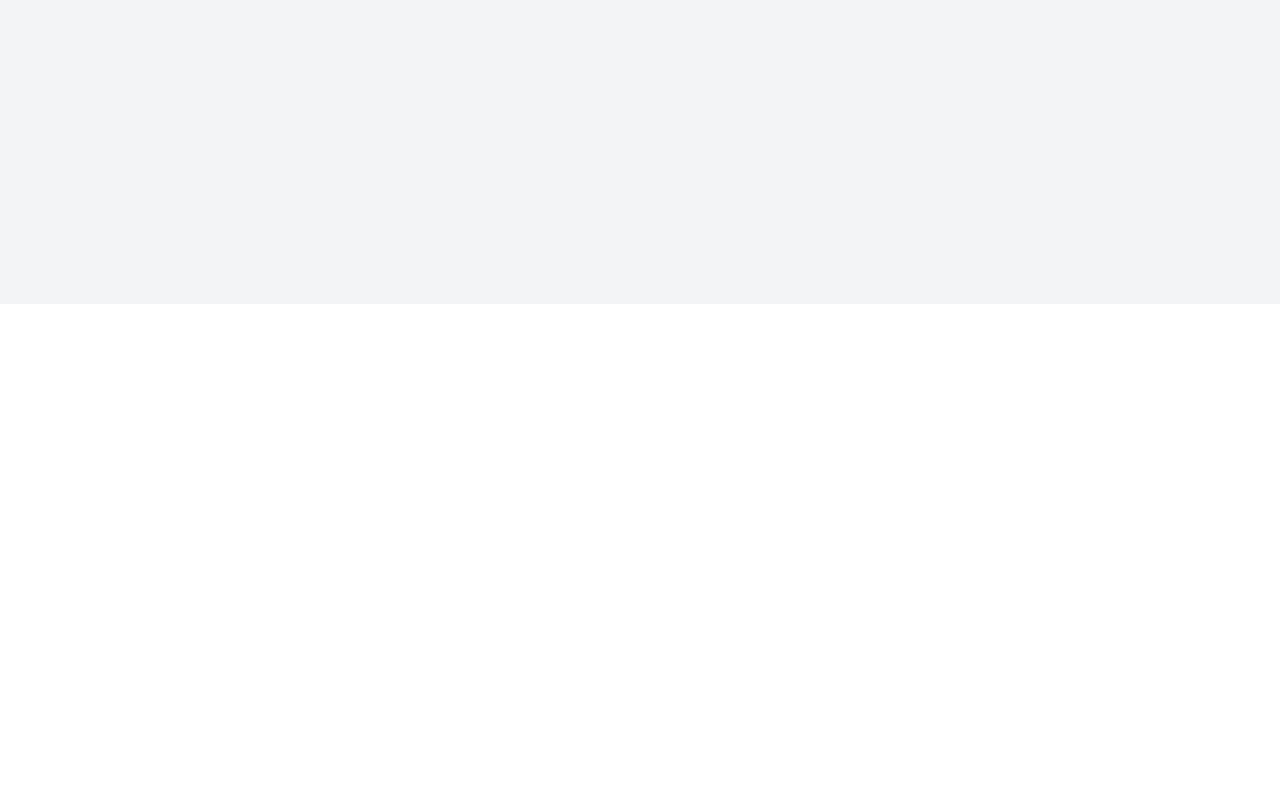
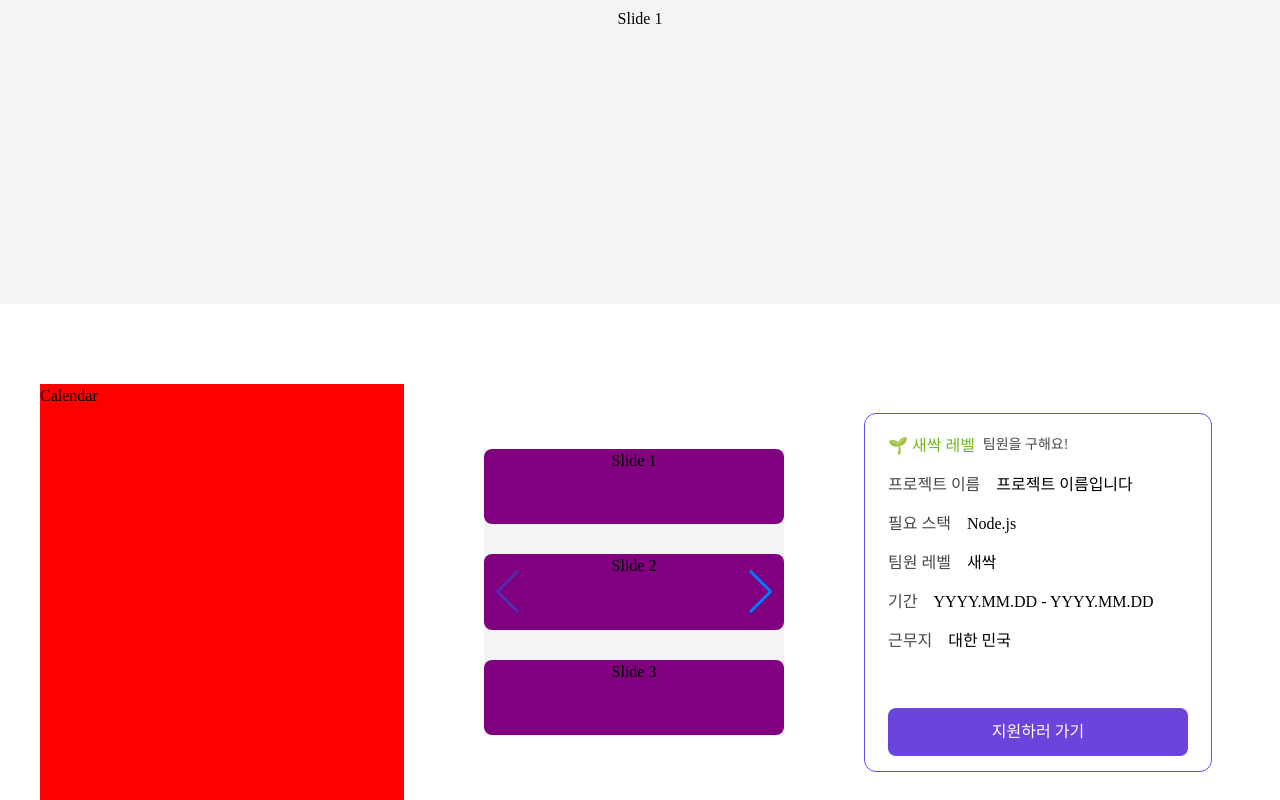
Before and after one commit to Team-Detto/Detto, a React (Create React App) app: page / in a window 1280 px wide. Shown: the part 266-1066 px from the top of the page. Before the commit the page ends 800 px from the top, so only its background shows below. Built offline with nearby package versions, Linux system fonts and the light colour scheme.

Commit message:
design : swiper styled component로 변경, 캘린더(슬라이드,상세글 UI 구현) fix : banner css 파일 삭제, styled component로 변경, swiper 단일 이동 버튼 none 구현

```diff
--- /dev/null
+++ b/src/components/main/Calendar/MainCalendar.tsx
@@ -0,0 +1,49 @@
+import styled from '@emotion/styled';
+import ProjectDetail from './ProjectDetail';
+import ProjectList from './ProjectList';
+
+const MainCalendar = () => {
+  return (
+    <MainCalendarWrap>
+      <CalendarContainer>Calendar</CalendarContainer>
+      <ProjectListContainer>
+        <ProjectList />
+      </ProjectListContainer>
+      <ProjectDetailContainer>
+        <ProjectDetail />
+      </ProjectDetailContainer>
+    </MainCalendarWrap>
+  );
+};
+const MainCalendarWrap = styled.div`
+  width: 73.25rem;
+  height: 26rem;
+  margin-top: 80px;
+  display: flex;
+  align-items: center;
+  justify-content: center;
+`;
+const CalendarContainer = styled.div`
+  width: 22.75rem;
+  height: 26rem;
+  background-color: red;
+`;
+const ProjectListContainer = styled.div`
+  width: 18.75rem;
+  height: 26rem;
+  margin-left: 5rem;
+  margin-right: 5rem;
+  display: flex;
+  align-items: center;
+`;
+const ProjectDetailContainer = styled.div`
+  width: 21.75rem;
+  height: 22.4375rem;
+  border: 1px solid #5d50f0;
+  border-radius: 0.75rem;
+`;
+
+export default MainCalendar;
+
+// 캘린더 오늘 날짜에 클릭 이벤트
+// 수직 슬라이더 한칸씩 이동
--- /dev/null
+++ b/src/components/main/Calendar/ProjectDetail.tsx
@@ -0,0 +1,67 @@
+import styled from '@emotion/styled';
+
+const ProjectDetail = () => {
+  return (
+    <ProjectDetailWrap>
+      <ProjectDetailContainer>
+        <ProjectDetailSproutTextDiv>🌱 새싹 레벨</ProjectDetailSproutTextDiv>
+        <ProjectDetailTitleAreaDiv>팀원을 구해요!</ProjectDetailTitleAreaDiv>
+      </ProjectDetailContainer>
+      <ProjectDetailContainer>
+        <ProjectDetailTextAreaDiv>프로젝트 이름</ProjectDetailTextAreaDiv>
+        <div>프로젝트 이름입니다</div>
+      </ProjectDetailContainer>
+      <ProjectDetailContainer>
+        <ProjectDetailTextAreaDiv>필요 스택</ProjectDetailTextAreaDiv>
+        <div>Node.js</div>
+      </ProjectDetailContainer>
+      <ProjectDetailContainer>
+        <ProjectDetailTextAreaDiv>팀원 레벨</ProjectDetailTextAreaDiv>
+        <div>새싹</div>
+      </ProjectDetailContainer>
+      <ProjectDetailContainer>
+        <ProjectDetailTextAreaDiv>기간</ProjectDetailTextAreaDiv>
+        <div>YYYY.MM.DD - YYYY.MM.DD</div>
+      </ProjectDetailContainer>
+      <ProjectDetailContainer>
+        <ProjectDetailTextAreaDiv>근무지</ProjectDetailTextAreaDiv>
+        <div>대한 민국</div>
+      </ProjectDetailContainer>
+
+      <ProjectDetailButton>지원하러 가기</ProjectDetailButton>
+    </ProjectDetailWrap>
+  );
+};
+const ProjectDetailWrap = styled.div`
+  width: 18.75rem;
+  height: 12.125rem;
+  margin: 20px auto 0 auto;
+`;
+const ProjectDetailContainer = styled.div`
+  display: flex;
+  direction: row;
+  margin: 15px 0;
+`;
+const ProjectDetailTitleAreaDiv = styled.div`
+  color: #464646;
+  font-size: 0.875rem;
+  margin-left: 0.5rem;
+`;
+const ProjectDetailTextAreaDiv = styled.div`
+  color: #464646;
+  font-size: 1rem;
+  margin-right: 1rem;
+`;
+const ProjectDetailSproutTextDiv = styled.div`
+  color: #72b819;
+`;
+
+const ProjectDetailButton = styled.button`
+  background: #6b43dd;
+  width: 18.75rem;
+  height: 3rem;
+  border-radius: 0.5rem;
+  margin-top: 40px;
+  color: #fff;
+`;
+export default ProjectDetail;
--- /dev/null
+++ b/src/components/main/Calendar/ProjectList.tsx
@@ -0,0 +1,28 @@
+import SwiperCore, { Navigation, Scrollbar } from 'swiper';
+import { Swiper, SwiperSlide } from 'swiper/react';
+import 'swiper/swiper.min.css';
+import 'swiper/components/navigation/navigation.min.css';
+import './projectListSwiper.css';
+
+const ProjectList = () => {
+  return (
+    <>
+      <Swiper
+        className="project-list-swiper-wrap "
+        spaceBetween={30}
+        slidesPerView={3}
+        navigation={true}
+        pagination={{ clickable: true }}
+        direction="vertical"
+      >
+        <SwiperSlide className="project-slider-list">Slide 1</SwiperSlide>
+        <SwiperSlide className="project-slider-list">Slide 2</SwiperSlide>
+        <SwiperSlide className="project-slider-list">Slide 3</SwiperSlide>
+        <SwiperSlide className="project-slider-list">Slide 4</SwiperSlide>
+        <SwiperSlide className="project-slider-list">Slide 5</SwiperSlide>
+        <SwiperSlide className="project-slider-list">Slide 6</SwiperSlide>
+      </Swiper>
+    </>
+  );
+};
+export default ProjectList;
--- /dev/null
+++ b/src/components/main/Calendar/projectListSwiper.css
@@ -0,0 +1,13 @@
+.project-list-swiper-wrap {
+  width: 18.75rem;
+  height: 17.9375rem;
+  background: #f2f4f6;
+  text-align: center;
+}
+
+.project-slider-list {
+  width: 100%;
+  height: 85px;
+  background: purple;
+  border-radius: 0.5rem;
+}
--- a/src/components/main/banner/MainBanner.tsx
+++ b/src/components/main/banner/MainBanner.tsx
@@ -1,25 +1,54 @@
-import SwiperCore, { Navigation, Scrollbar } from 'swiper';
+import SwiperCore, { Navigation, Scrollbar, Pagination } from 'swiper';
 import { Swiper, SwiperSlide } from 'swiper/react';
 import 'swiper/swiper.min.css';
 import 'swiper/components/navigation/navigation.min.css';
-import './mainBanner.css';
+import styled from '@emotion/styled';
+// swiper module type
+// https://swiperjs.com/react
 
-function MainBanner() {
-  SwiperCore.use([Navigation, Scrollbar]);
+const MainBanner = () => {
+  SwiperCore.use([Navigation, Scrollbar, Pagination]);
 
   return (
     <>
-      <Swiper
+      <BannerSwiper
+        pagination={{
+          el: '.swiper-pagination',
+          clickable: true,
+        }}
+        // modules={[Pagination]}
         spaceBetween={50}
         slidesPerView={1}
         navigation
-        pagination={{ clickable: true }}
       >
         <SwiperSlide>Slide 1</SwiperSlide>
         <SwiperSlide>Slide 2</SwiperSlide>
-      </Swiper>
+        <div className="swiper-pagination"></div>
+      </BannerSwiper>
     </>
   );
-}
+};
 
 export default MainBanner;
+const BannerSwiper = styled(Swiper)`
+  .swiper-slide {
+    width: 100%;
+    height: 570px;
+    background: #f2f4f6;
+    text-align: center;
+    display: flex;
+    justify-content: center;
+    align-items: center;
+  }
+  .swiper-button-next,
+  .swiper-button-prev {
+    display: none;
+  }
+
+  .swiper-button-next::after,
+  .swiper-button-prev::after {
+    display: none;
+  }
+`;
+// 슬라이더 자동 슬라이드
+// 텍스트 넣고 옆에 png파일로
--- a/src/components/main/banner/mainBanner.css
+++ /dev/null
@@ -1,15 +0,0 @@
-.swiper-slide {
-  width: 100%;
-  height: 570px;
-  background: #f2f4f6;
-  text-align: center;
-}
-.swiper-button-next,
-.swiper-button-prev {
-  display: none;
-}
-
-.swiper-button-next::after,
-.swiper-button-prev::after {
-  display: none;
-}
--- a/src/pages/MainPage.tsx
+++ b/src/pages/MainPage.tsx
@@ -1,9 +1,13 @@
 import MainBanner from 'components/main/banner/MainBanner';
-
+import MainCalendar from 'components/main/Calendar/MainCalendar';
+import WebContainer from 'components/common/WebContainer';
 const MainPage = () => {
   return (
     <>
       <MainBanner />
+      <WebContainer>
+        <MainCalendar />
+      </WebContainer>
     </>
   );
 };
```
